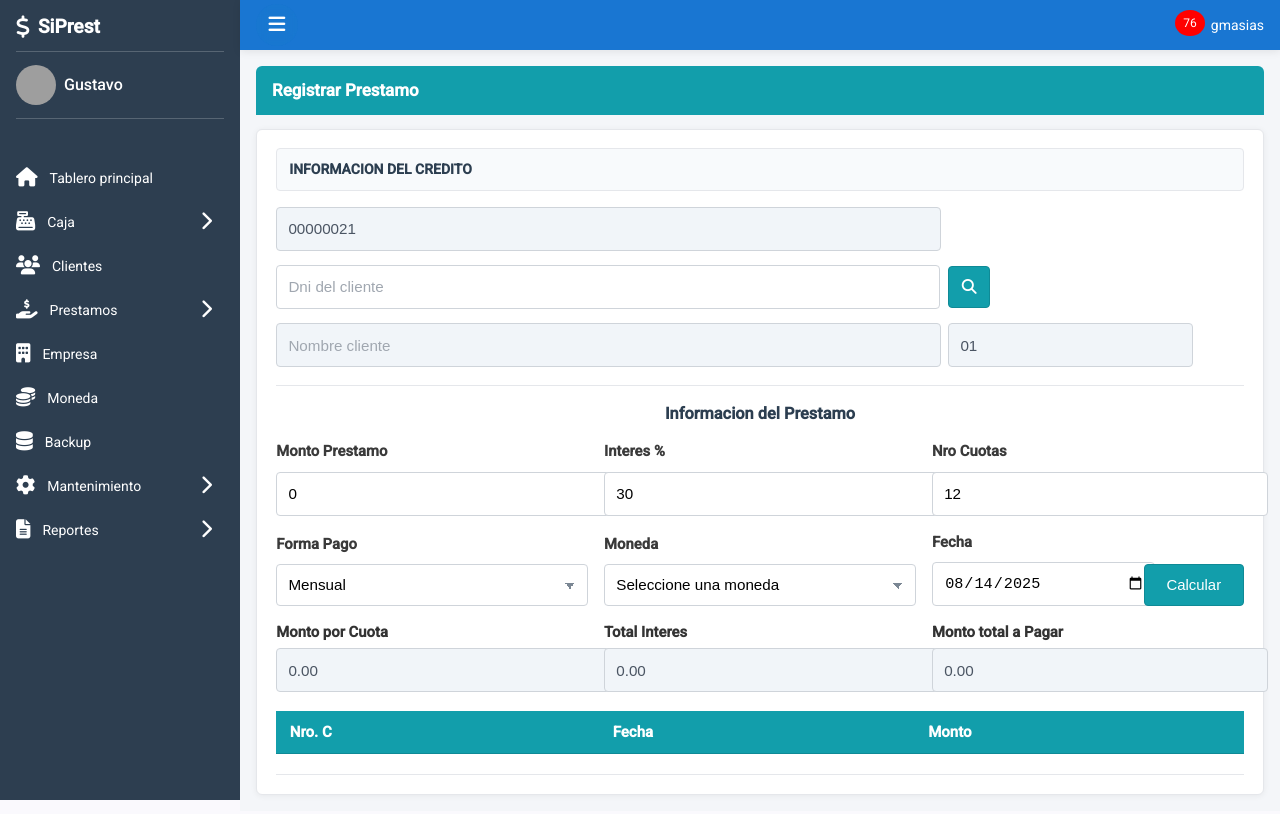
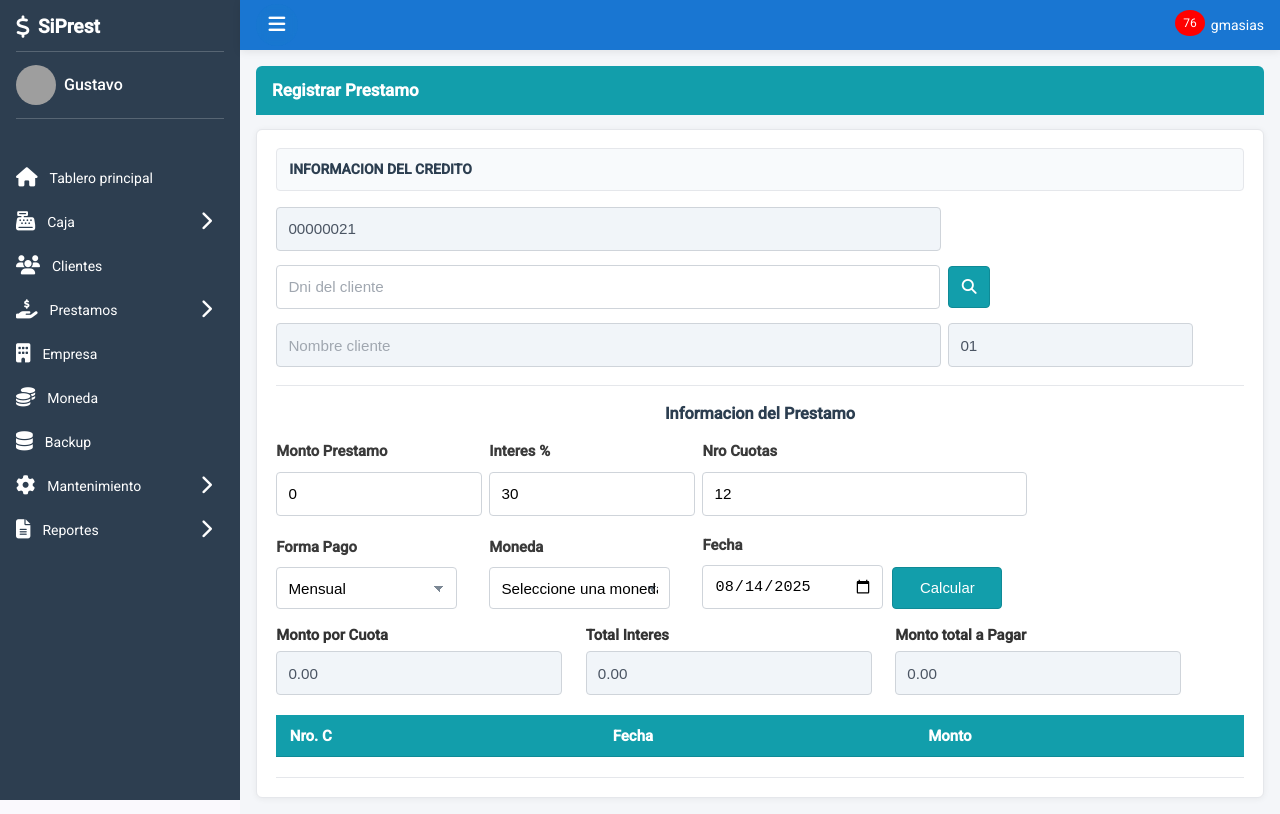
Before and after one commit to isramartin/Sistema-de-Prestamos, an Angular app: page /prestamos/solicitud in a window 1280 px wide. Built offline with nearby package versions, Linux system fonts and the light colour scheme; grey boxes are pictures that could not be loaded.

Commit message:
fix styles component prestamos/solicitud part2

```diff
--- a/src/app/prestamos/solicitud/solicitud.html
+++ b/src/app/prestamos/solicitud/solicitud.html
@@ -66,13 +66,18 @@
       </select>
     </label>
 
+
     <div class="fecha-calc">
       <label>
         <span>Fecha</span>
         <input class="inp" type="date" formControlName="fechaDesembolso" />
       </label>
+
       <button class="btn btn-calc" type="button" (click)="calcular()">Calcular</button>
     </div>
+
+
+
   </div>
 
   <div class="grid grid-res">
--- a/src/app/prestamos/solicitud/solicitud.scss
+++ b/src/app/prestamos/solicitud/solicitud.scss
@@ -167,9 +167,11 @@ label {
 }
 
 .grid-cond {
-    grid-template-columns: repeat(3, 1fr);
-    column-gap: 1rem;
-    row-gap: 1rem;
+    display: grid;
+    grid-template-columns: repeat(3, 0.3fr);
+
+    column-gap: 2rem;
+    row-gap: 1.2rem;
     align-items: end;
 
     label > span {
@@ -180,22 +182,22 @@ label {
     .fecha-calc {
         display: grid;
         grid-template-columns: 1fr auto;
-        gap: 0.7rem;
+        gap: 2rem;
         align-items: end;
 
         .btn-calc {
             height: $control-h;
-            padding: 0 1rem;
+            padding: 0 1.2rem;
             white-space: nowrap;
-            min-width: 100px;
+            min-width: 110px;
         }
     }
 }
 
 .grid-res {
-    grid-template-columns: repeat(3, 1fr);
-    column-gap: 1rem;
-    row-gap: 1rem;
+    grid-template-columns: repeat(3, 0.3fr);
+    column-gap: 3rem;
+    row-gap: 2rem;
 }
 
 .btn {
```
